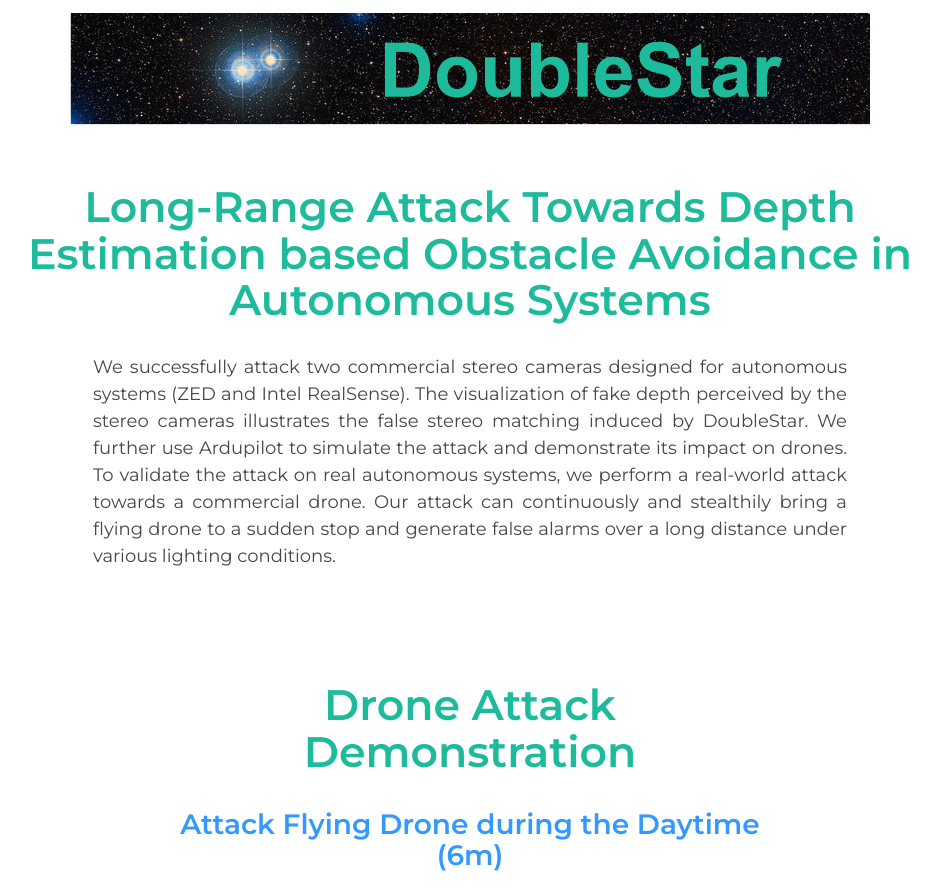
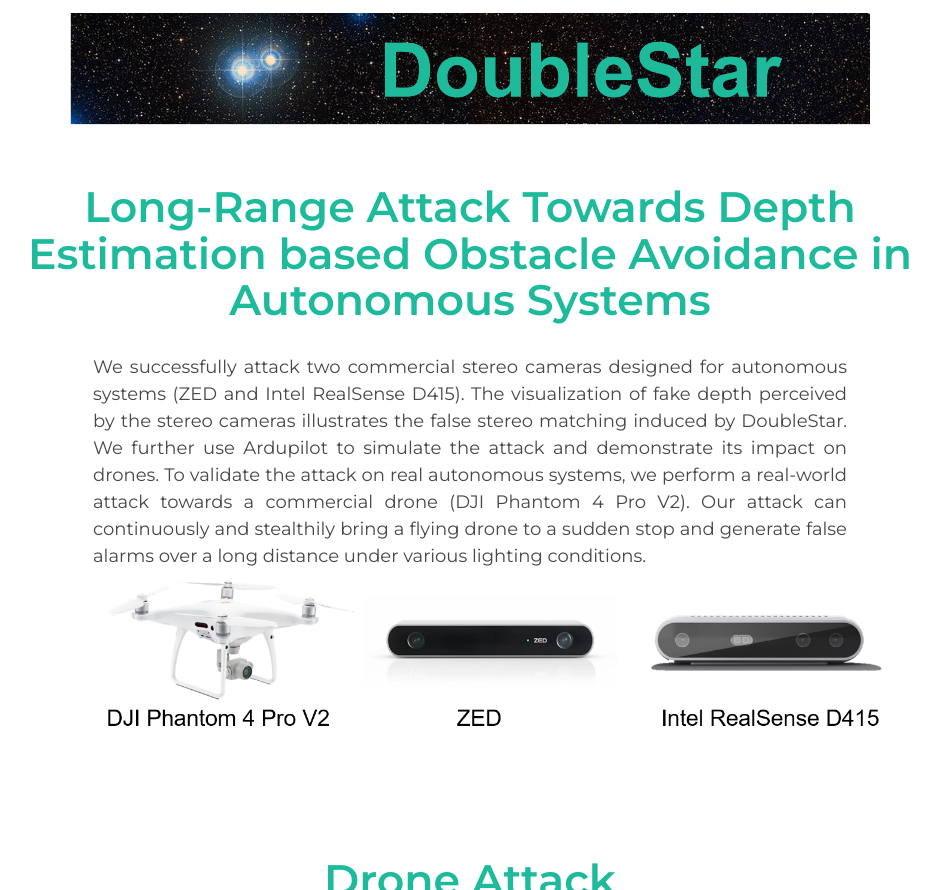
Before and after one commit to fakedepth/doublestar.github.io, a Jekyll site: the page built from index.md, in a window 1280 px wide and 900 px high, cut to the strip 0-890 px from the top of the window. Shown: the whole strip, without its empty margins (170-1110 px from the left). Built offline with Jekyll 4.4.1, drawn with Linux system fonts in a browser that asks for light colours.

Commit message:
Update default.html

```diff
--- a/_layouts/default.html
+++ b/_layouts/default.html
@@ -31,16 +31,17 @@
 				<h1>Long-Range Attack Towards Depth Estimation based Obstacle Avoidance in Autonomous Systems </h1>
 				<div class ="boxed">
 					<p> We successfully attack two commercial stereo cameras
-designed for autonomous systems (ZED and Intel RealSense).
+designed for autonomous systems (ZED and Intel RealSense D415).
 The visualization of fake depth perceived by the
 stereo cameras illustrates the false stereo matching induced by
 DoubleStar. We further use Ardupilot to simulate the attack
 and demonstrate its impact on drones. To validate the attack
 on real autonomous systems, we perform a real-world attack
-towards a commercial drone. Our attack can continuously and
+towards a commercial drone (DJI Phantom 4 Pro V2). Our attack can continuously and
 stealthily bring a flying drone to a sudden stop and generate
 false alarms over a long distance under various lighting
 conditions. </p>
+					<img width = "800px" src="devices.png" alt="device">
 					<p style="font-size:20px"><a href="papers/"> </a>
 
 					<a href="#bibtex" data-toggle="collapse" role="button">
```
